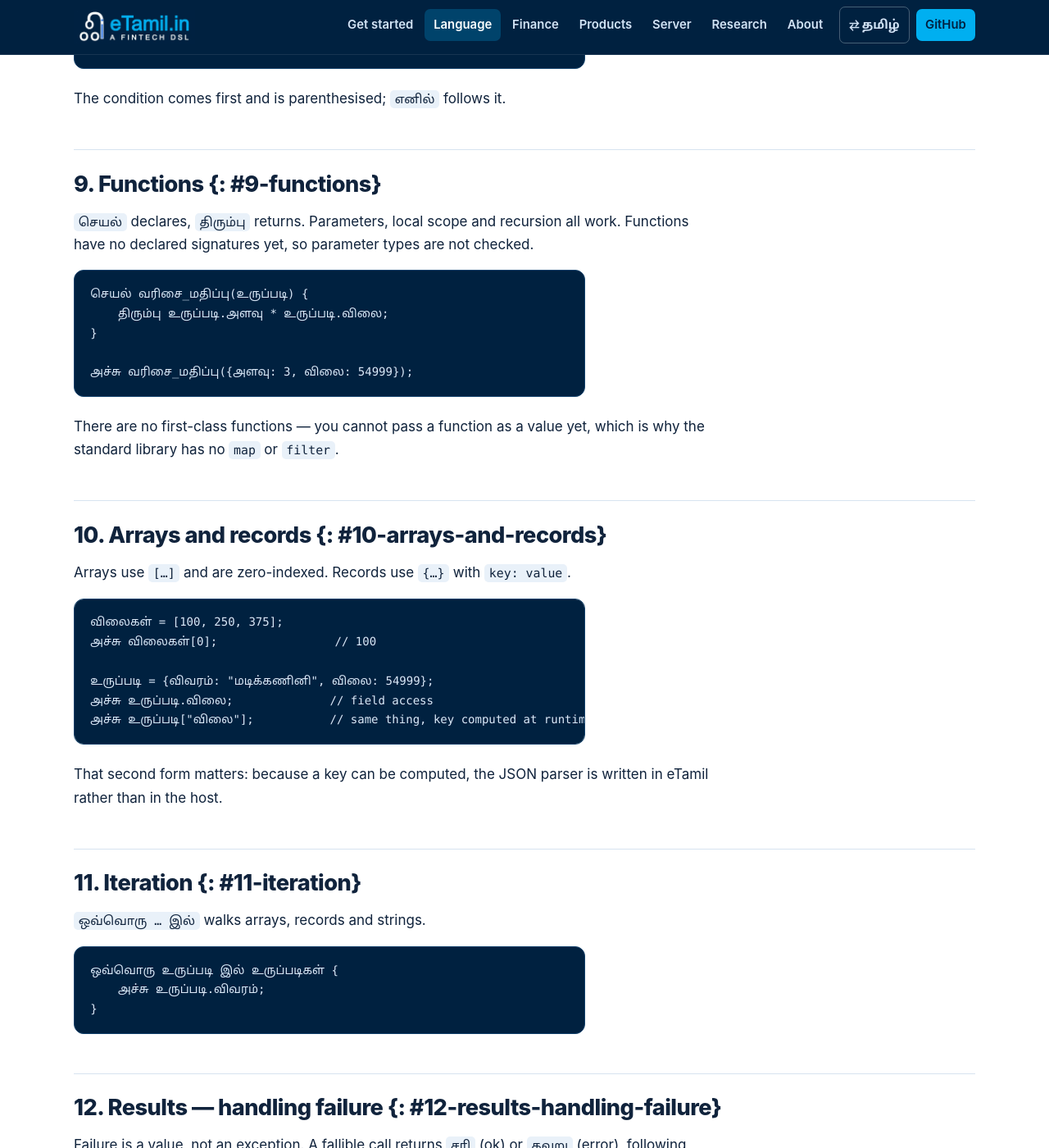
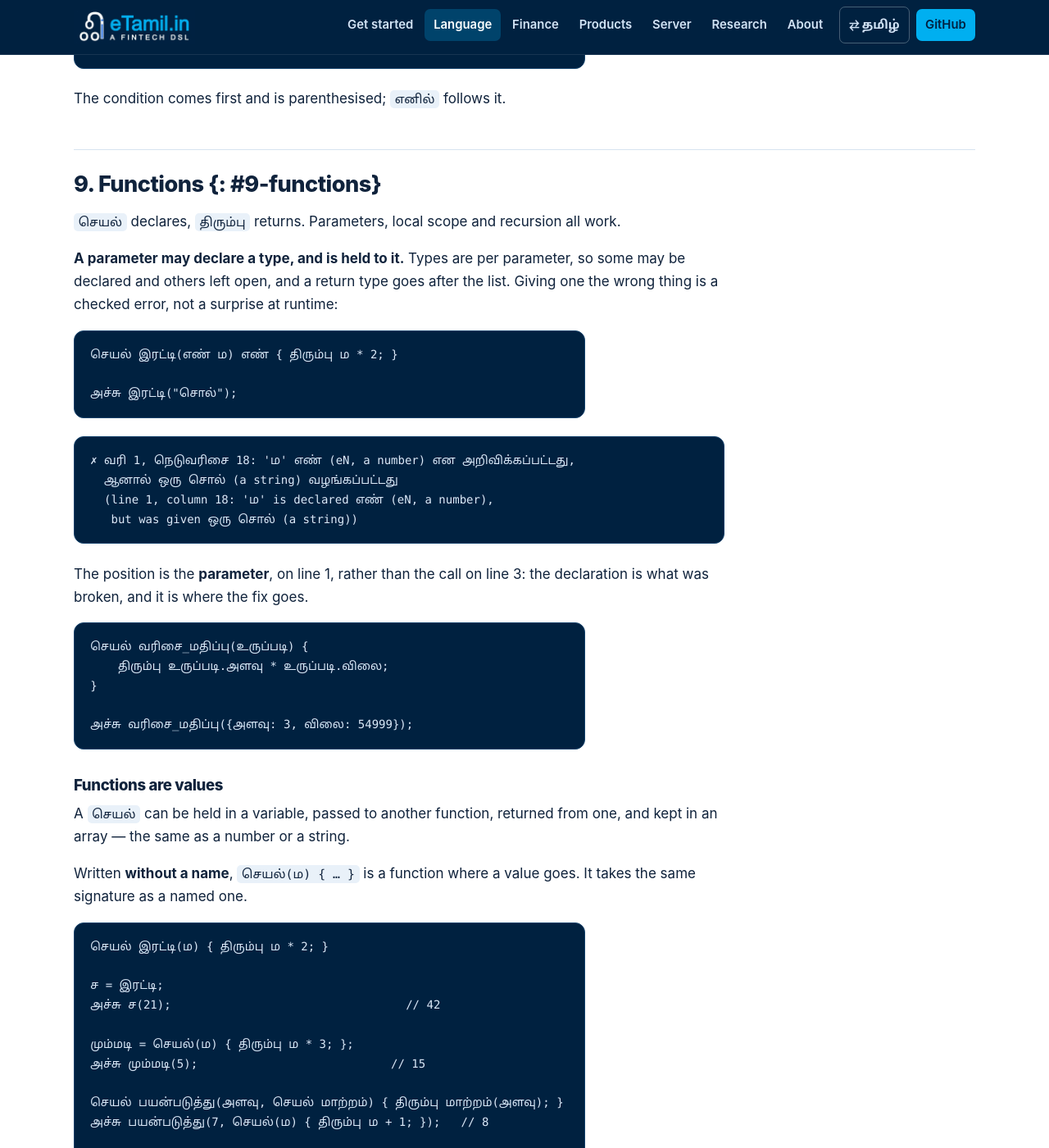
Before and after one commit to Maruff/eTamil, a Jekyll site: the page built from manual.md, in a window 1280 px wide and 1400 px high, scrolled down 6473 px. Shown: the whole window at 82% size. Built offline with Jekyll 4.4.1, drawn with Linux system fonts in a browser that asks for light colours; some of the changed text lies outside the part shown.

Commit message:
The manual said there are no first-class functions
Section 9 carried two claims that 1.1.0 made false: that a function cannot be
passed as a value, and that parameter types are not checked. Both are the
opposite of what the compiler now does, and the first was the reason the
manual gave for the standard library having no map or filter -- which it now
has.

So section 9 gets a Functions-are-values subsection: a named function bound to
a variable, the anonymous ceyal(m) { ... } form, ceyal as a parameter type,
functions in an array, and a returned function that still knows what it closed
over. The language tour gets a shorter version of the same.

Every example was run against 1.1.0 before being written down. Two things that
caught: the immediate call kUttupavaZ(10)(5) parses, which I had assumed rather
than tested; and the type error I had written from memory was wrong -- the real
one points at the parameter on line 1, not the call on line 3, because the
declaration is what was broken. The verbatim output is in the manual now, with
a line saying why the position is where it is.

````diff
--- a/manual.md
+++ b/manual.md
@@ -278,8 +278,27 @@ The condition comes first and is parenthesised; `எனில்` follows it.
 ## 9. Functions {: #9-functions}
 
 `செயல்` declares, `திரும்பு` returns. Parameters, local scope and recursion all
-work. Functions have no declared signatures yet, so parameter types are not
-checked.
+work.
+
+**A parameter may declare a type, and is held to it.** Types are per parameter,
+so some may be declared and others left open, and a return type goes after the
+list. Giving one the wrong thing is a checked error, not a surprise at runtime:
+
+```etamil
+செயல் இரட்டி(எண் ம) எண் { திரும்பு ம * 2; }
+
+அச்சு இரட்டி("சொல்");
+```
+
+```text
+✗ வரி 1, நெடுவரிசை 18: 'ம' எண் (eN, a number) என அறிவிக்கப்பட்டது,
+  ஆனால் ஒரு சொல் (a string) வழங்கப்பட்டது
+  (line 1, column 18: 'ம' is declared எண் (eN, a number),
+   but was given ஒரு சொல் (a string))
+```
+
+The position is the **parameter**, on line 1, rather than the call on line 3:
+the declaration is what was broken, and it is where the fix goes.
 
 ```etamil
 செயல் வரிசை_மதிப்பு(உருப்படி) {
@@ -289,8 +308,48 @@ checked.
 அச்சு வரிசை_மதிப்பு({அளவு: 3, விலை: 54999});
 ```
 
-There are no first-class functions — you cannot pass a function as a value yet,
-which is why the standard library has no `map` or `filter`.
+### Functions are values
+
+A `செயல்` can be held in a variable, passed to another function, returned from
+one, and kept in an array — the same as a number or a string.
+
+Written **without a name**, `செயல்(ம) { … }` is a function where a value goes.
+It takes the same signature as a named one.
+
+```etamil
+செயல் இரட்டி(ம) { திரும்பு ம * 2; }
+
+ச = இரட்டி;
+அச்சு ச(21);                                  // 42
+
+மும்மடி = செயல்(ம) { திரும்பு ம * 3; };
+அச்சு மும்மடி(5);                            // 15
+
+செயல் பயன்படுத்து(அளவு, செயல் மாற்றம்) { திரும்பு மாற்றம்(அளவு); }
+அச்சு பயன்படுத்து(7, செயல்(ம) { திரும்பு ம + 1; });   // 8
+
+பட்டியல் = [இரட்டி, மும்மடி];
+அச்சு பட்டியல்[0](6);                       // 12
+```
+
+`செயல்` is also a parameter type, as `பயன்படுத்து` uses it above: it says
+this argument must be a function.
+
+**A returned function keeps what it closed over.** `கூட்டுபவன்` below is
+called once and answers with a function; that function still knows `எத்தனை`
+afterwards, although the call that supplied it has returned.
+
+```etamil
+செயல் கூட்டுபவன்(எண் எத்தனை) செயல் {
+    திரும்பு செயல்(ம) { திரும்பு ம + எத்தனை; };
+}
+
+கூட்டு_பத்து = கூட்டுபவன்(10);
+அச்சு கூட்டு_பத்து(5);                        // 15
+```
+
+This is what `nUlakam/aNi.qmz`'s `ஒவ்வொன்றுக்கும்`, `வடிகட்டு` and `மடி`
+— map, filter and fold — are built on. See section 18.
 
 ## 10. Arrays and records {: #10-arrays-and-records}
 
````
Also changed, not shown: language.md (+21 -0 lines).
